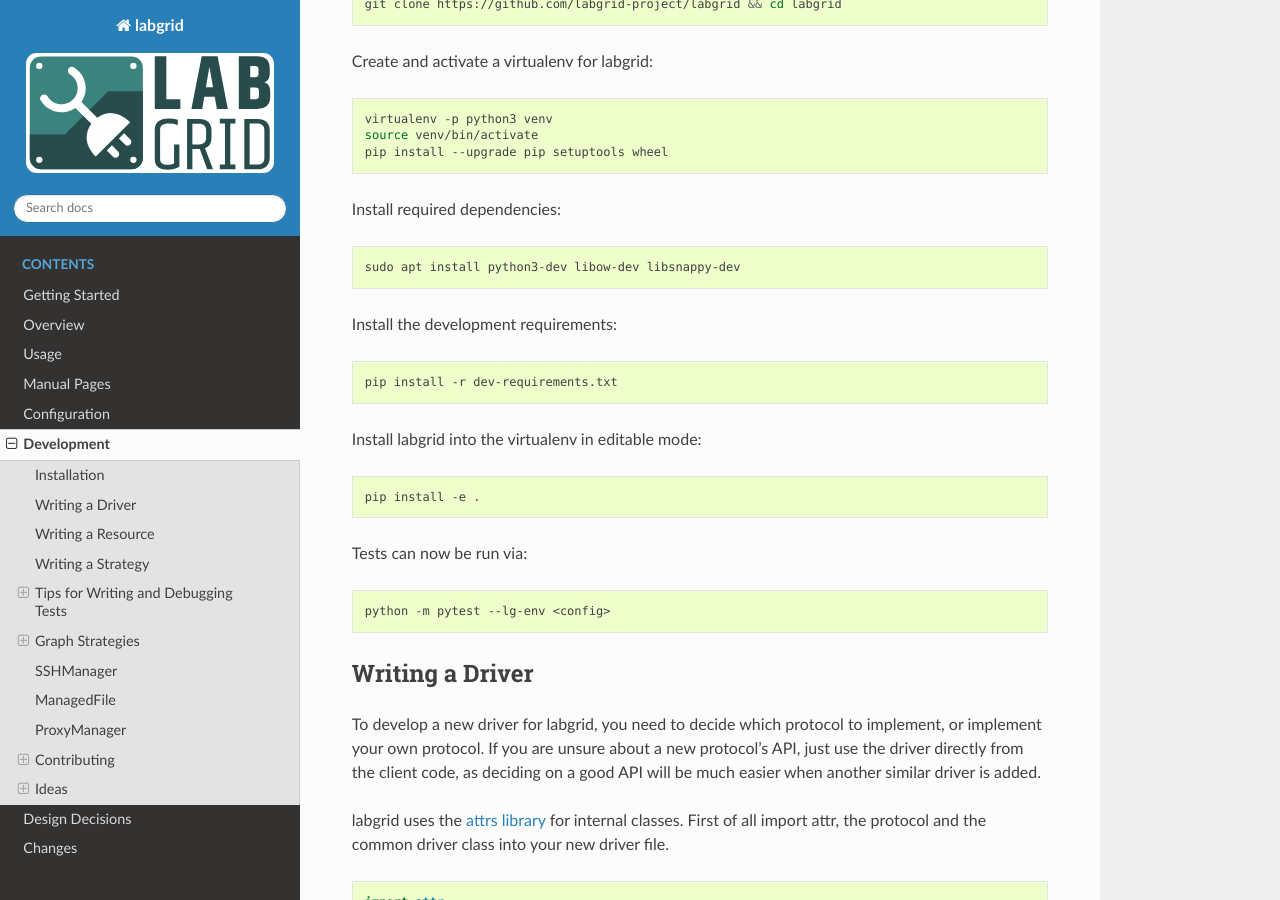
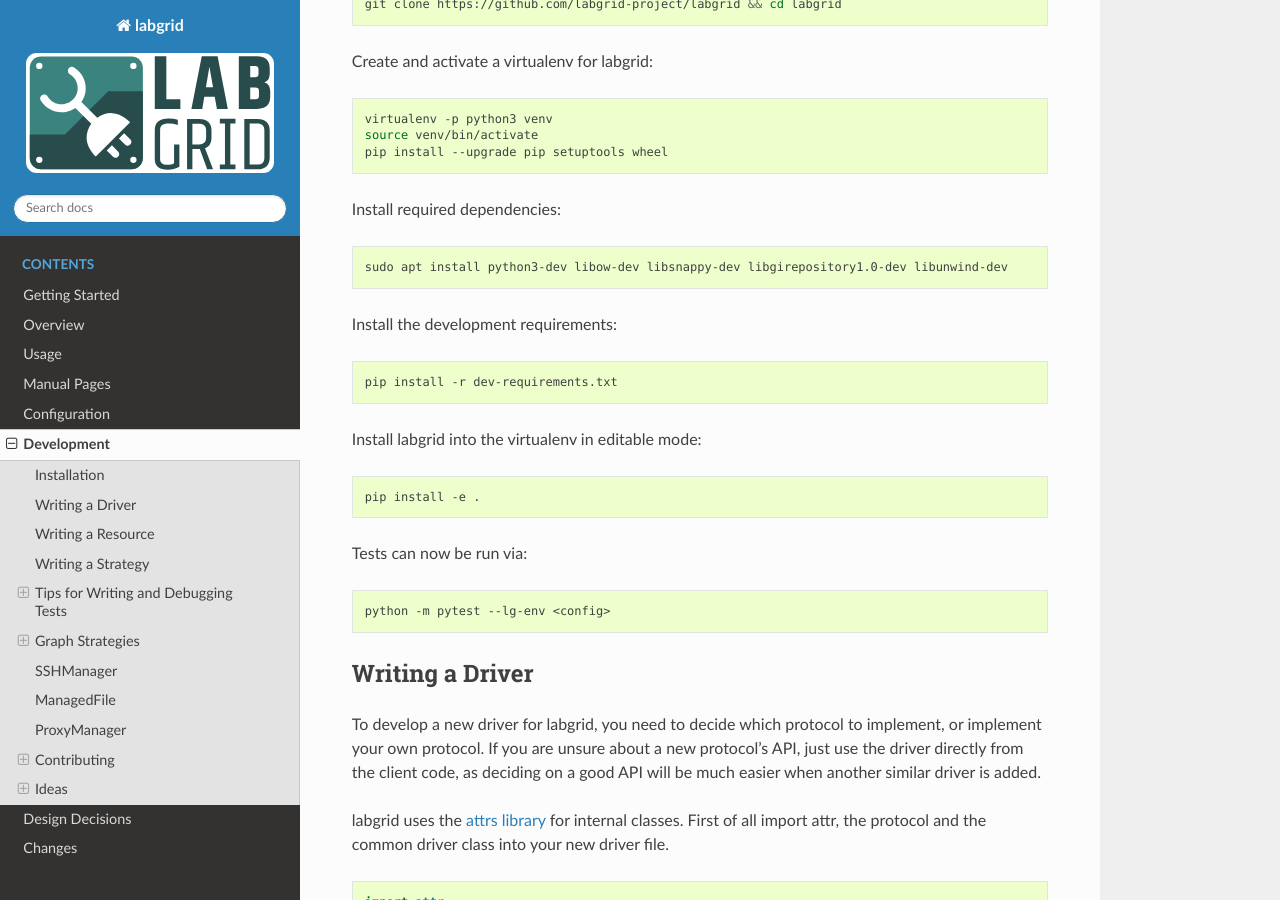
Before and after one commit to labgrid-project/labgrid, a Sphinx documentation site: the page built from doc/development.rst, in a window 1280 px wide and 900 px high, scrolled down 329 px. Built offline with Sphinx 7.4.7 and the Read the Docs theme 2.0.0, drawn with Linux system fonts in a browser that asks for light colours; pages that are not in the unit, such as notebooks, are missing from menus.

Commit message:
github/docker/doc: update system dependencies
Without libgirepository1.0-dev building PyGObject wheel fails.
Without libunwind-dev building vmprof wheel fails.
Without libcairo2-dev building pycairo wheel fails.

pkg-config is needed to let docker find its system dependencies.

Signed-off-by: Bastian Krause <bst@pengutronix.de>

```diff
--- a/doc/development.rst
+++ b/doc/development.rst
@@ -23,7 +23,7 @@ Install required dependencies:
 
 .. code-block:: bash
 
-   sudo apt install python3-dev libow-dev libsnappy-dev
+   sudo apt install python3-dev libow-dev libsnappy-dev libgirepository1.0-dev libunwind-dev
 
 Install the development requirements:
 
```
Also changed, not shown: 2 other files.
